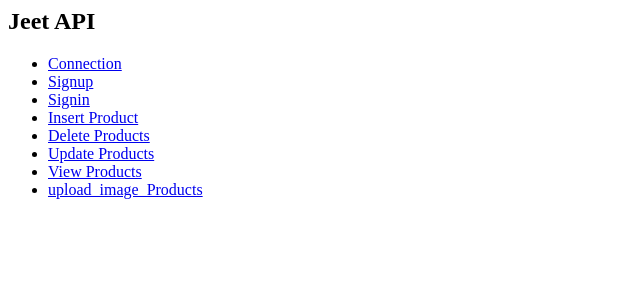
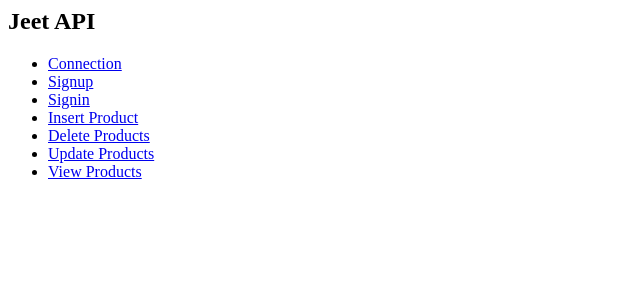
Before and after one commit to jeetghelani61/jeet_details, a PHP site: page / in a window 1280 px wide. Shown: the top 300 px of the page, without its empty margins (0-640 px from the left). Run offline with PHP 8.4, Linux system fonts and the light colour scheme.

Commit message:
Update index.php

```diff
--- a/index.php
+++ b/index.php
@@ -8,6 +8,6 @@ echo "<li><a href='jeet/insert.php'>Insert Product</a></li>";
 echo "<li><a href='jeet/delete.php'>Delete Products</a></li>";
 echo "<li><a href='jeet/update.php'>Update Products</a></li>";
 echo "<li><a href='jeet/view.php'>View Products</a></li>";
-echo "<li><a href='jeet/upload.php'>upload_image_Products</a></li>";
+
 echo "</ul>";
 ?>
```
